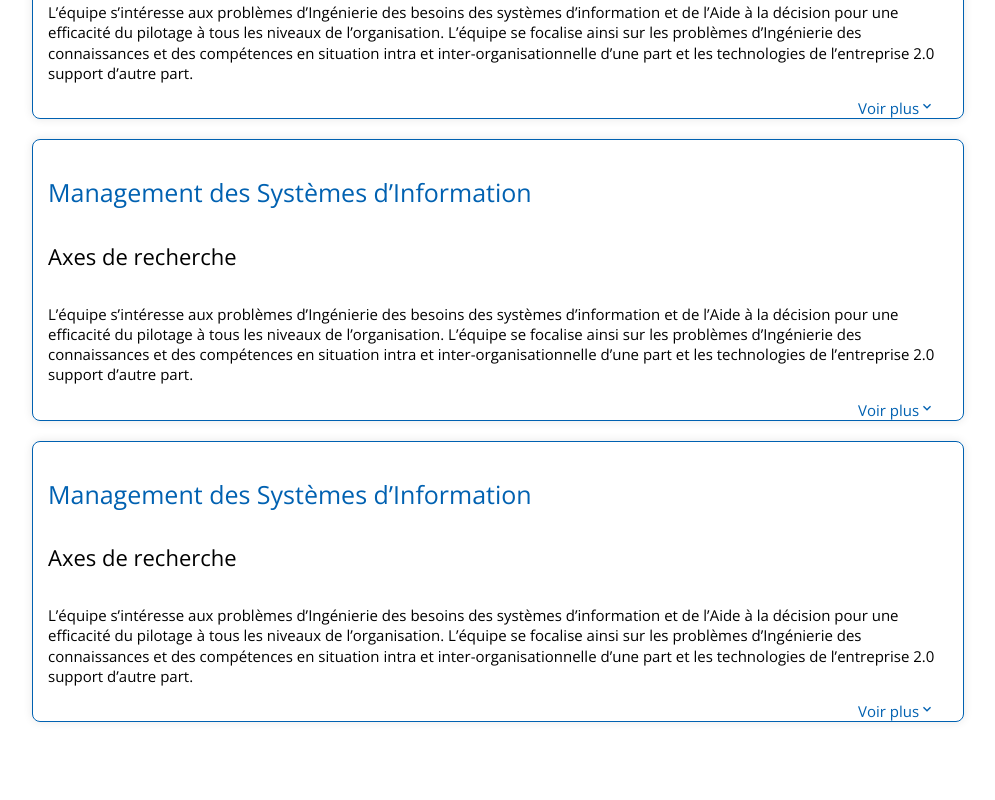
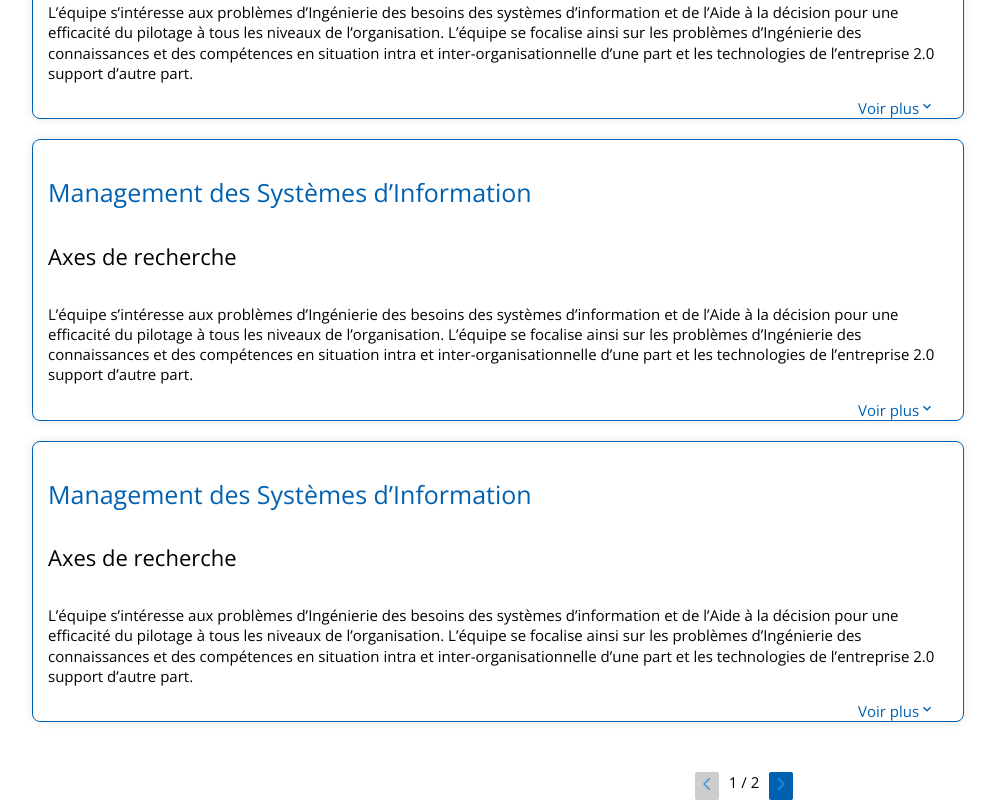
Before and after one commit to iman245/Projet_2CS, a React (Create React App) app: page /LMCSTeams in a window 1280 px wide. Shown: the part 570-1370 px from the top of the page, without its empty margins (16-1011 px from the left). Before the commit the page ends 1312 px from the top, so only its background shows below. Built offline with nearby package versions, Linux system fonts and the light colour scheme.

Commit message:
added equipe

```diff
--- a/src/pages/Lmcs/Equipe.css
+++ b/src/pages/Lmcs/Equipe.css
@@ -62,7 +62,7 @@
   }
 .equipe{
 
-    border : 1px solid #0061B1;
+    border : 1.15px solid #0061B1;
     margin-bottom:20px;
     border-radius: 8px;
     padding:15px;
@@ -88,6 +88,7 @@
     right: -810px; /* Ajustez la valeur en fonction de la distance depuis la droite */
     cursor: pointer; /* Pour indiquer qu'il s'agit d'un lien cliquable */
     color: #0061B1; /* Couleur du texte */
+    size:35px;
 }
 span{
     font: 400 15px/1.35 "Open Sans", Helvetica, Arial, serif;
--- a/src/pages/Lmcs/Equipe.js
+++ b/src/pages/Lmcs/Equipe.js
@@ -8,18 +8,28 @@
 import equipe2 from '../../Images/equipe2.png'
 import cardData from '../../db/Equipe.json';
 import { MdExpandMore } from "react-icons/md";
-import { MdNavigateNext, MdNavigateBefore } from 'react-icons/md';
+import { FcNext, FcPrevious } from "react-icons/fc";
 
  const pageSize = 3;
 
 
 function Equipe() {
 
+
+
     const [showDetails, setShowDetails] = useState(false);
 
     const [currentPage, setCurrentPage] = useState(0);
 
+    const totalPages = Math.ceil(cardData.length / pageSize);
+    const nextPage = () => {
+        setCurrentPage(currentPage + 1);
+      };
 
+
+      const prevPage = () => {
+        setCurrentPage(currentPage - 1);
+      };
 
 
 
@@ -113,15 +123,20 @@
                                 </>
                             )}
                             <div className='plus'>
-                                <span >Voir plus</span>
+                                <span onClick={toggleDetails}>Voir plus</span>
                                 <MdExpandMore onClick={toggleDetails} />
+
                             </div>
                         </div>
                     </div>
                 ))}
             </div>
 
-
+            <div className='pagination'>
+        <button onClick={prevPage} disabled={currentPage === 0}><FcPrevious /></button>
+        <span>{currentPage + 1} / {totalPages}</span>
+        <button onClick={nextPage} disabled={currentPage === totalPages - 1}><FcNext /></button>
+      </div>
         </div>
     );
 }
```
Lines whose indentation alone changed are shown as unchanged.
